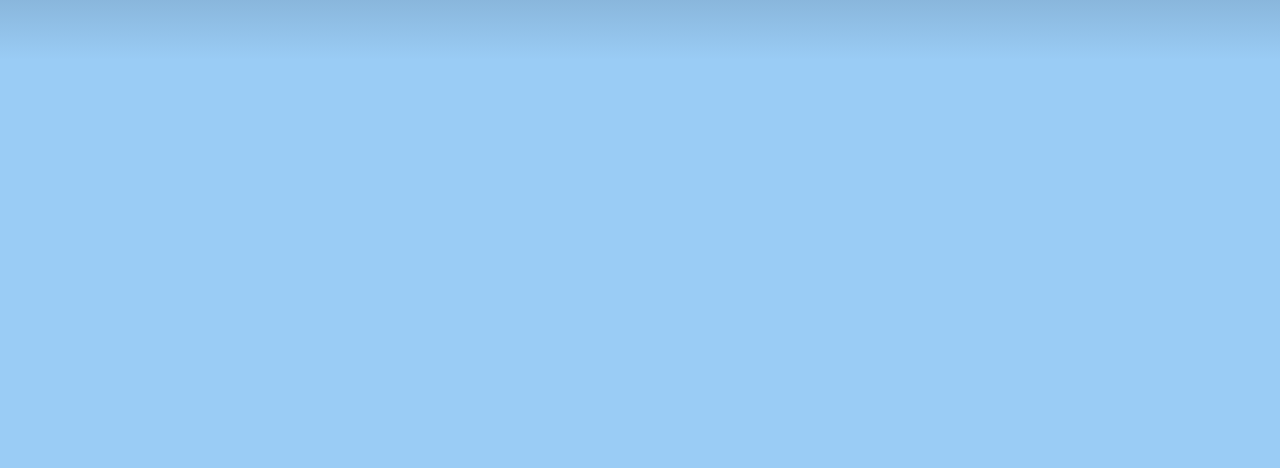
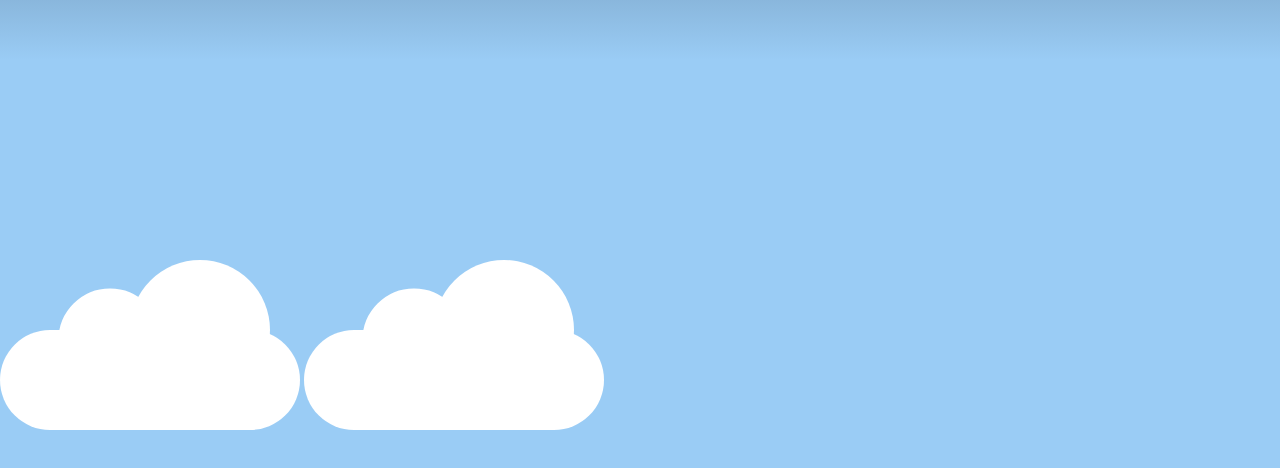
Before and after one commit to melloa/melloa.github.io, a plain HTML site: page new.html in a window 1280 px wide. Shown: the part 1340-1808 px from the top of the page. Drawn offline with nearby package versions, Linux system fonts and the light colour scheme.

Commit message:
SVG clouds created!

```diff
--- a/new.html
+++ b/new.html
@@ -126,6 +126,17 @@
         </nav>
     </div>
     <article>
+        <!-- SVG Clouds - created by Andrew Mello -->
+        <svg width="300" height="170">
+            <rect y="70" width="300" height="100" rx="50" ry="50" style="fill:white"></rect>
+            <circle cx="200" cy="70" r="70" fill="white"></circle>
+            <circle cx="110" cy="80" r="50" stroke="white" stroke-width="3" fill="white"></circle>
+        </svg>
+        <svg width="300" height="170">
+            <rect y="70" width="300" height="100" rx="50" ry="50" style="fill:white"></rect>
+            <circle cx="200" cy="70" r="70" fill="white"></circle>
+            <circle cx="110" cy="80" r="50" stroke="white" stroke-width="3" fill="white"></circle>
+        </svg>
     </article>
     <script>
         var canvas = document.getElementById('myCanvas');
```
